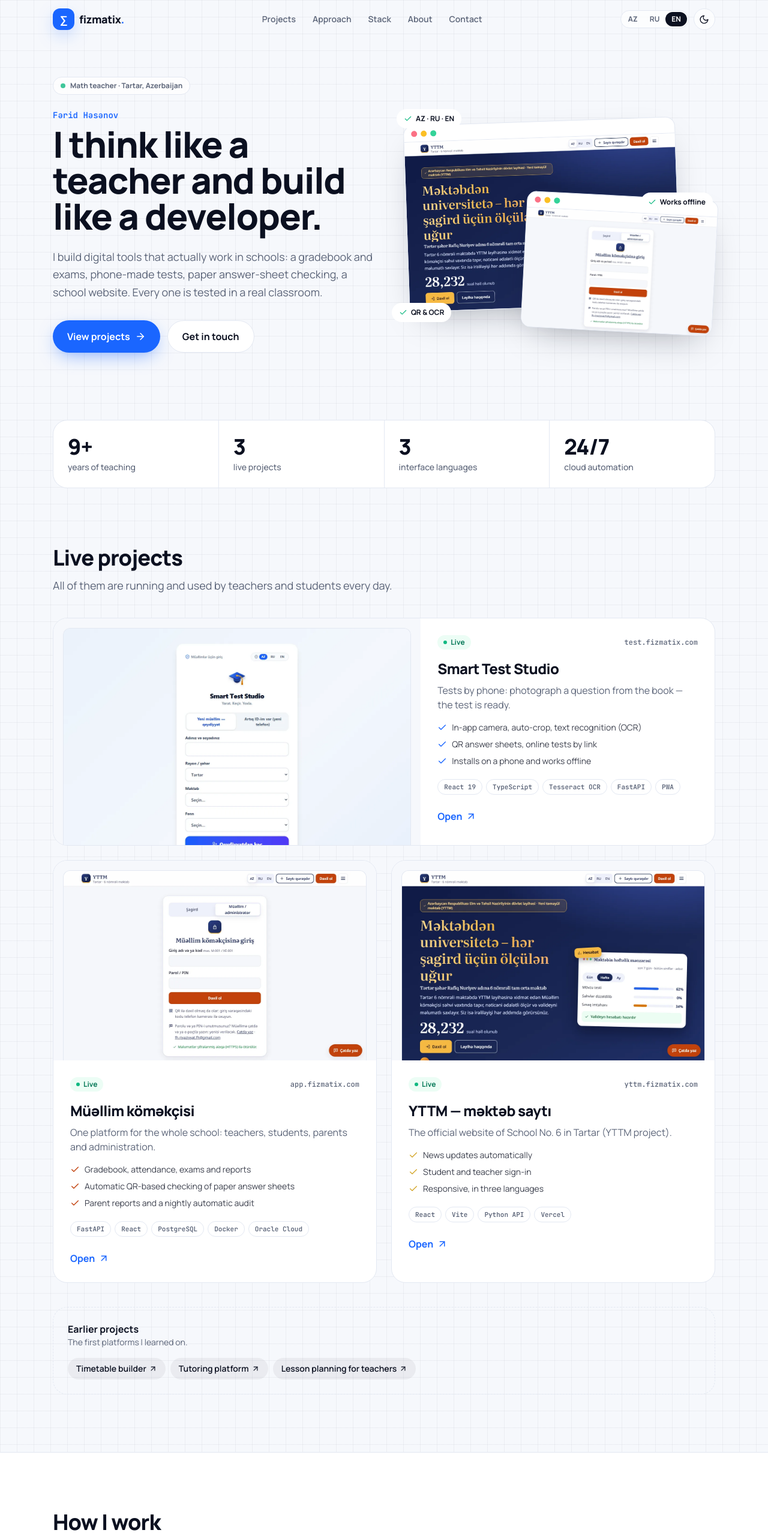
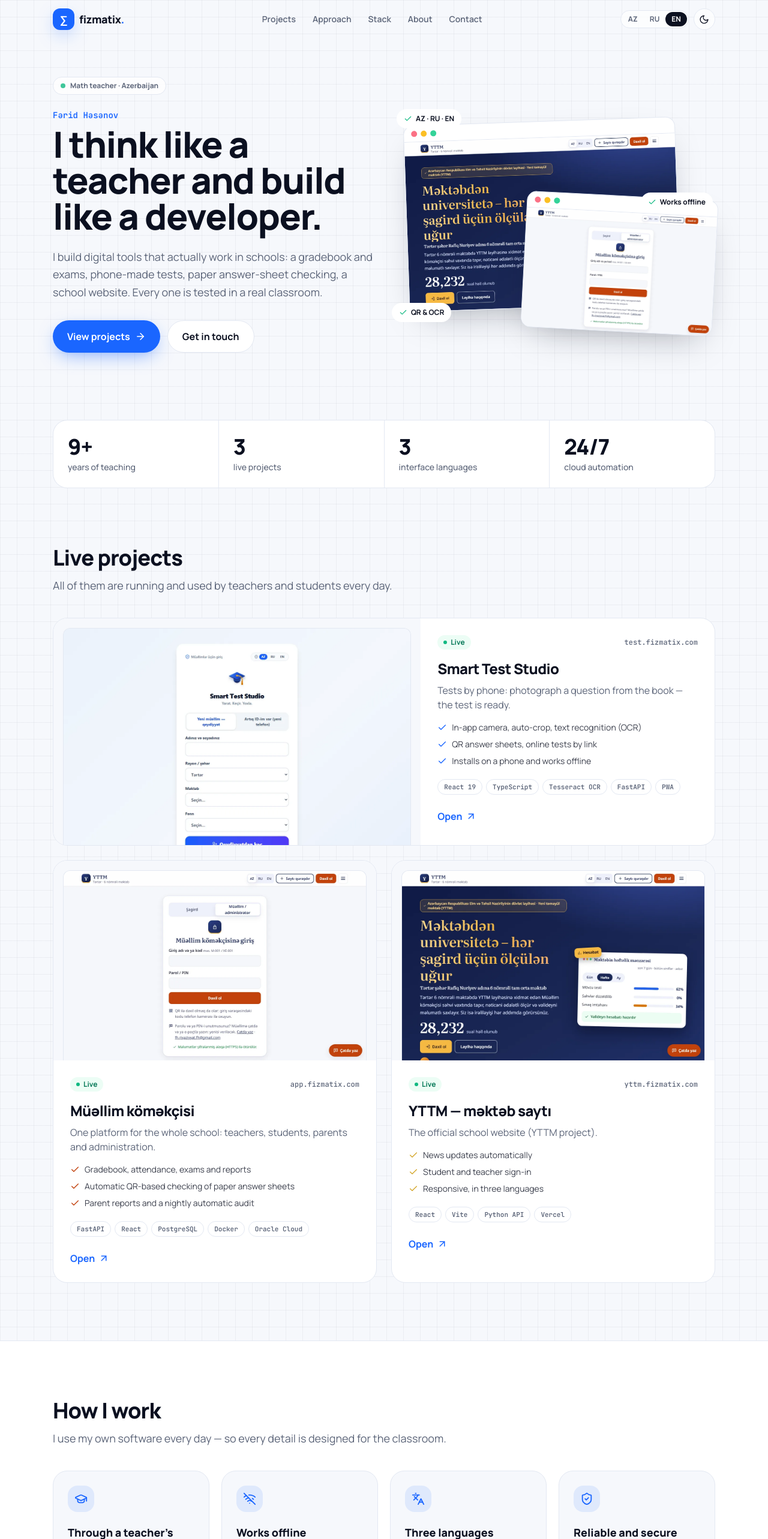
Before and after one commit to mywork2000001-ops/portfolio, a React (Vite) app: page / in a window 1280 px wide. Shown: the top 2566 px of the page at 60% size. Built offline with nearby package versions, Linux system fonts and the light colour scheme.

Commit message:
security: portfoliodan telefon, WhatsApp, məktəb nömrəsi/şəhər, illər və köhnə layihə linkləri çıxarıldı (yalnız e-poçt qalır)

```diff
--- a/src/App.tsx
+++ b/src/App.tsx
@@ -1,13 +1,13 @@
 import { useEffect, useState } from 'react'
 import {
-  ArrowRight, ArrowUpRight, Check, Mail, MessageCircle, Moon, Phone, Sun, Menu, X,
+  ArrowRight, ArrowUpRight, Check, Mail, Moon, Sun, Menu, X,
   GraduationCap, WifiOff, Languages, ShieldCheck, Layout, Server, Cloud, Wrench,
 } from 'lucide-react'
 import photo from './assets/foto.png'
 import { useLanguage } from './context/LanguageContext'
 import { useTheme } from './context/ThemeContext'
 import { languageNames, type Lang } from './i18n/translations'
-import { archive, contacts, projects, stackGroups, stats } from './data/portfolio'
+import { contacts, projects, stackGroups, stats } from './data/portfolio'
 
 const SECTIONS = ['projects', 'approach', 'stack', 'about', 'contact'] as const
 
@@ -209,17 +209,6 @@ function Projects() {
         })}
       </div>
 
-      <div className="mt-10 rounded-3xl border border-dashed border-line p-6 dark:border-white/15">
-        <p className="font-bold text-ink dark:text-white">{t.projects.archive}</p>
-        <p className="text-sm text-muted">{t.projects.archiveLead}</p>
-        <div className="mt-4 flex flex-wrap gap-2">
-          {archive.map((u, i) => (
-            <a key={u} href={u} target="_blank" rel="noreferrer" className="inline-flex items-center gap-1 rounded-full bg-ink/5 px-3.5 py-2 text-sm font-semibold text-ink transition hover:bg-ink/10 dark:bg-white/10 dark:text-white dark:hover:bg-white/15">
-              {t.archiveNames[i]} <ArrowUpRight size={14} />
-            </a>
-          ))}
-        </div>
-      </div>
     </section>
   )
 }
@@ -298,10 +287,9 @@ function About() {
           <p className="font-bold text-ink dark:text-white">{t.about.timelineTitle}</p>
           <ol className="mt-6 space-y-6 border-l-2 border-line pl-6 dark:border-white/10">
             {t.about.timeline.map((it) => (
-              <li key={it.years} className="relative">
+              <li key={it.title} className="relative">
                 <span className="absolute -left-[31px] top-1.5 h-3 w-3 rounded-full border-2 border-white bg-brand dark:border-night-card" />
-                <p className="font-mono text-xs font-semibold text-brand">{it.years}</p>
-                <p className="mt-1 font-bold text-ink dark:text-white">{it.title}</p>
+                <p className="font-bold text-ink dark:text-white">{it.title}</p>
                 <p className="text-sm text-muted">{it.place}</p>
               </li>
             ))}
@@ -324,12 +312,6 @@ function Contact() {
           <div className="mt-8 flex flex-wrap justify-center gap-3">
             <a href={`mailto:${contacts.email}`} className="inline-flex items-center gap-2 rounded-full bg-white px-6 py-3.5 font-bold text-ink transition hover:-translate-y-0.5">
               <Mail size={18} /> {t.contact.email}
-            </a>
-            <a href={contacts.whatsapp} target="_blank" rel="noreferrer" className="inline-flex items-center gap-2 rounded-full bg-[#1fa855] px-6 py-3.5 font-bold text-white transition hover:-translate-y-0.5">
-              <MessageCircle size={18} /> {t.contact.whatsapp}
-            </a>
-            <a href={`tel:${contacts.phone.replace(/\s/g, '')}`} className="inline-flex items-center gap-2 rounded-full border border-white/25 px-6 py-3.5 font-bold text-white transition hover:-translate-y-0.5">
-              <Phone size={18} /> {contacts.phone}
             </a>
           </div>
           <p className="mt-6 font-mono text-sm text-white/60">{contacts.email}</p>
--- a/src/data/portfolio.ts
+++ b/src/data/portfolio.ts
@@ -20,12 +20,6 @@ export const projects: Project[] = [
   { key: 'yttm', title: 'YTTM — məktəb saytı', url: 'https://yttm.fizmatix.com', image: yttm, stack: ['React', 'Vite', 'Python API', 'Vercel'], accent: '#d4a72c' },
 ]
 
-export const archive = [
-  'https://mekteb-cedvel-teyin.vercel.app',
-  'https://repetitor-rho.vercel.app/login',
-  'https://arti-mu.vercel.app',
-]
-
 /** Цифры — только проверяемые: учитель с 2017, 3 живых проекта, 3 языка, ночные задачи в облаке. */
 export const stats = [`${new Date().getFullYear() - 2017}+`, '3', '3', '24/7']
 
@@ -36,8 +30,7 @@ export const stackGroups: string[][] = [
   ['Tesseract OCR', 'QR / OMR', 'KaTeX', 'Claude Code'],
 ]
 
+/** Əlaqə – yalnız e-poçt (12.11.2026: telefon/WhatsApp ictimai saytdan çıxarıldı – təhlükəsizlik). */
 export const contacts = {
   email: 'mywork2000001@gmail.com',
-  phone: '+994 77 302 00 59',
-  whatsapp: 'https://wa.me/994773020059',
 }
--- a/src/i18n/translations.ts
+++ b/src/i18n/translations.ts
@@ -13,13 +13,12 @@ export interface Translation {
   theme: string
   hero: { badge: string; title: string; text: string; cta: string; contact: string; chips: [string, string, string] }
   stats: [string, string, string, string]
-  projects: { title: string; lead: string; open: string; live: string; archive: string; archiveLead: string }
+  projects: { title: string; lead: string; open: string; live: string; }
   projectText: { muellim: ProjectText; sts: ProjectText; yttm: ProjectText }
-  archiveNames: [string, string, string]
   approach: { title: string; lead: string; items: { title: string; text: string }[] }
   stack: { title: string; lead: string; groups: [string, string, string, string] }
-  about: { title: string; text: string; timelineTitle: string; timeline: { years: string; title: string; place: string }[] }
-  contact: { title: string; text: string; email: string; whatsapp: string; call: string }
+  about: { title: string; text: string; timelineTitle: string; timeline: { title: string; place: string }[] }
+  contact: { title: string; text: string; email: string }
   footer: string
 }
 
@@ -29,7 +28,7 @@ export const translations: Record<Lang, Translation> = {
     menu: 'Menyu',
     theme: 'Mövzunu dəyiş',
     hero: {
-      badge: 'Riyaziyyat müəllimi · Tərtər',
+      badge: 'Riyaziyyat müəllimi',
       title: 'Müəllim kimi düşünür, proqramçı kimi qururam.',
       text: 'Məktəb üçün real işləyən rəqəmsal alətlər hazırlayıram: elektron jurnal və imtahanlar, telefonla test yaratmaq, kağız blankların yoxlanması, məktəb saytı. Hər biri sinifdə sınaqdan keçir.',
       cta: 'Layihələrə bax',
@@ -42,8 +41,6 @@ export const translations: Record<Lang, Translation> = {
       lead: 'Hamısı işləkdir və hər gün müəllim və şagirdlər tərəfindən istifadə olunur.',
       open: 'Aç',
       live: 'Canlı',
-      archive: 'Əvvəlki layihələr',
-      archiveLead: 'Öyrəndiyim və sınadığım ilk platformalar.',
     },
     projectText: {
       muellim: {
@@ -55,11 +52,10 @@ export const translations: Record<Lang, Translation> = {
         points: ['Tətbiqdaxili kamera, avtomatik çərçivə, mətnin tanınması (OCR)', 'QR-lu blanklar, linklə onlayn test', 'Telefona quraşdırılır, internetsiz işləyir'],
       },
       yttm: {
-        desc: 'Tərtər şəhər 6 nömrəli məktəbin rəsmi saytı (YTTM layihəsi).',
+        desc: 'Məktəbin rəsmi saytı (YTTM layihəsi).',
         points: ['Xəbərlər avtomatik yenilənir', 'Şagird və müəllim girişi', 'Telefona uyğun, üç dildə'],
       },
     },
-    archiveNames: ['Dərs cədvəli qurucusu', 'Repetitor platforması', 'Müəllim üçün planlaşdırma'],
     approach: {
       title: 'Necə işləyirəm',
       lead: 'Proqramı özüm istifadə edirəm — ona görə hər detal sinif üçün düşünülüb.',
@@ -73,21 +69,19 @@ export const translations: Record<Lang, Translation> = {
     stack: { title: 'Texnologiyalar', lead: 'Müasir, sürətli və pulsuz/ucuz bulud həlləri.', groups: ['İnterfeys', 'Server', 'Bulud', 'Alətlər'] },
     about: {
       title: 'Haqqımda',
-      text: 'Təhsilimə görə enerji mühəndisiyəm, 2017-ci ildən riyaziyyat müəllimiyəm, 2025-ci ildə kompüter mühəndisliyi üzrə magistraturanı bitirmişəm. Məktəbdə dərs deyirəm və paralel olaraq məktəb üçün proqramlar hazırlayıram — ideyadan istifadəyə qədər, süni intellekt alətləri ilə.',
+      text: 'Təhsilimə görə enerji mühəndisiyəm, riyaziyyat müəllimiyəm və kompüter mühəndisliyi üzrə magistrəm. Məktəbdə dərs deyirəm və paralel olaraq məktəb üçün proqramlar hazırlayıram — ideyadan istifadəyə qədər, süni intellekt alətləri ilə.',
       timelineTitle: 'Yol',
       timeline: [
-        { years: '2023–2025', title: 'Magistratura · Kompüter mühəndisliyi', place: 'Azərbaycan Texnologiya Universiteti' },
-        { years: '2017 — indi', title: 'Riyaziyyat müəllimi', place: 'Tərtər şəhər 6 nömrəli məktəb' },
-        { years: '2012–2017', title: 'Bakalavr · Riyaziyyat müəllimliyi', place: 'Azərbaycan Dövlət Pedaqoji Universiteti' },
-        { years: '2003–2007', title: 'Bakalavr (fərqlənmə) · Energetika', place: 'Azərbaycan Dövlət Neft və Sənaye Universiteti' },
+        { title: 'Magistratura · Kompüter mühəndisliyi', place: 'Azərbaycan Texnologiya Universiteti' },
+        { title: 'Riyaziyyat müəllimi', place: 'Ümumtəhsil məktəbi' },
+        { title: 'Bakalavr · Riyaziyyat müəllimliyi', place: 'Azərbaycan Dövlət Pedaqoji Universiteti' },
+        { title: 'Bakalavr (fərqlənmə) · Energetika', place: 'Azərbaycan Dövlət Neft və Sənaye Universiteti' },
       ],
     },
     contact: {
       title: 'Birlikdə nəsə quraq?',
       text: 'Məktəbiniz və ya kursunuz üçün rəqəmsal alət lazımdırsa — yazın, danışaq.',
       email: 'E-poçt yaz',
-      whatsapp: 'WhatsApp',
-      call: 'Zəng et',
     },
     footer: 'Bütün hüquqlar qorunur.',
   },
@@ -96,7 +90,7 @@ export const translations: Record<Lang, Translation> = {
     menu: 'Меню',
     theme: 'Сменить тему',
     hero: {
-      badge: 'Учитель математики · Тертер',
+      badge: 'Учитель математики',
       title: 'Думаю как учитель, строю как разработчик.',
       text: 'Создаю цифровые инструменты, которые реально работают в школе: электронный журнал и экзамены, создание тестов телефоном, проверка бумажных бланков, сайт школы. Каждый проходит проверку в классе.',
       cta: 'Смотреть проекты',
@@ -109,8 +103,6 @@ export const translations: Record<Lang, Translation> = {
       lead: 'Все работают и каждый день используются учителями и учениками.',
       open: 'Открыть',
       live: 'Онлайн',
-      archive: 'Ранние проекты',
-      archiveLead: 'Первые платформы, на которых я учился.',
     },
     projectText: {
       muellim: {
@@ -122,11 +114,10 @@ export const translations: Record<Lang, Translation> = {
         points: ['Камера в приложении, авторамка, распознавание текста (OCR)', 'Бланки с QR, онлайн-тест по ссылке', 'Устанавливается на телефон, работает без интернета'],
       },
       yttm: {
-        desc: 'Официальный сайт школы № 6 города Тертер (проект YTTM).',
+        desc: 'Официальный сайт школы (проект YTTM).',
         points: ['Новости обновляются автоматически', 'Вход для учеников и учителей', 'Адаптивный, на трёх языках'],
       },
     },
-    archiveNames: ['Конструктор расписания', 'Платформа для репетиторов', 'Планирование для учителя'],
     approach: {
       title: 'Как я работаю',
       lead: 'Я сам пользуюсь своими программами — поэтому каждая деталь продумана для класса.',
@@ -140,21 +131,19 @@ export const translations: Record<Lang, Translation> = {
     stack: { title: 'Технологии', lead: 'Современные, быстрые и бесплатные/недорогие облачные решения.', groups: ['Интерфейс', 'Сервер', 'Облако', 'Инструменты'] },
     about: {
       title: 'Обо мне',
-      text: 'По образованию инженер-энергетик, с 2017 года — учитель математики, в 2025-м окончил магистратуру по компьютерной инженерии. Преподаю в школе и параллельно создаю программы для школы — от идеи до использования, вместе с AI-инструментами.',
+      text: 'По образованию инженер-энергетик, учитель математики, магистр компьютерной инженерии. Преподаю в школе и параллельно создаю программы для школы — от идеи до использования, вместе с AI-инструментами.',
       timelineTitle: 'Путь',
       timeline: [
-        { years: '2023–2025', title: 'Магистратура · Компьютерная инженерия', place: 'Азербайджанский технологический университет' },
-        { years: '2017 — сейчас', title: 'Учитель математики', place: 'Школа № 6 г. Тертер' },
-        { years: '2012–2017', title: 'Бакалавриат · Учитель математики', place: 'Азербайджанский государственный педагогический университет' },
-        { years: '2003–2007', title: 'Бакалавриат с отличием · Энергетика', place: 'Азербайджанский государственный университет нефти и промышленности' },
+        { title: 'Магистратура · Компьютерная инженерия', place: 'Азербайджанский технологический университет' },
+        { title: 'Учитель математики', place: 'Общеобразовательная школа' },
+        { title: 'Бакалавриат · Учитель математики', place: 'Азербайджанский государственный педагогический университет' },
+        { title: 'Бакалавриат с отличием · Энергетика', place: 'Азербайджанский государственный университет нефти и промышленности' },
       ],
     },
     contact: {
       title: 'Создадим что-нибудь вместе?',
       text: 'Нужен цифровой инструмент для школы или курсов — напишите, обсудим.',
       email: 'Написать на почту',
-      whatsapp: 'WhatsApp',
-      call: 'Позвонить',
     },
     footer: 'Все права защищены.',
   },
@@ -163,7 +152,7 @@ export const translations: Record<Lang, Translation> = {
     menu: 'Menu',
     theme: 'Toggle theme',
     hero: {
-      badge: 'Math teacher · Tartar, Azerbaijan',
+      badge: 'Math teacher · Azerbaijan',
       title: 'I think like a teacher and build like a developer.',
       text: 'I build digital tools that actually work in schools: a gradebook and exams, phone-made tests, paper answer-sheet checking, a school website. Every one is tested in a real classroom.',
       cta: 'View projects',
@@ -176,8 +165,6 @@ export const translations: Record<Lang, Translation> = {
       lead: 'All of them are running and used by teachers and students every day.',
       open: 'Open',
       live: 'Live',
-      archive: 'Earlier projects',
-      archiveLead: 'The first platforms I learned on.',
     },
     projectText: {
       muellim: {
@@ -189,11 +176,10 @@ export const translations: Record<Lang, Translation> = {
         points: ['In-app camera, auto-crop, text recognition (OCR)', 'QR answer sheets, online tests by link', 'Installs on a phone and works offline'],
       },
       yttm: {
-        desc: 'The official website of School No. 6 in Tartar (YTTM project).',
+        desc: 'The official school website (YTTM project).',
         points: ['News updates automatically', 'Student and teacher sign-in', 'Responsive, in three languages'],
       },
     },
-    archiveNames: ['Timetable builder', 'Tutoring platform', 'Lesson planning for teachers'],
     approach: {
       title: 'How I work',
       lead: 'I use my own software every day — so every detail is designed for the classroom.',
@@ -207,21 +193,19 @@ export const translations: Record<Lang, Translation> = {
     stack: { title: 'Stack', lead: 'Modern, fast and free/low-cost cloud solutions.', groups: ['Frontend', 'Backend', 'Cloud', 'Tools'] },
     about: {
       title: 'About me',
-      text: "By training I'm an energy engineer; since 2017 I've been a math teacher, and in 2025 I completed a master's in computer engineering. I teach at school and build software for schools on the side — from idea to daily use, together with AI tools.",
+      text: "By training I'm an energy engineer, a math teacher and a master of computer engineering. I teach at school and build software for schools on the side — from idea to daily use, together with AI tools.",
       timelineTitle: 'Path',
       timeline: [
-        { years: '2023–2025', title: "Master's · Computer engineering", place: 'Azerbaijan Technological University' },
-        { years: '2017 — now', title: 'Math teacher', place: 'School No. 6, Tartar' },
-        { years: '2012–2017', title: "Bachelor's · Mathematics teaching", place: 'Azerbaijan State Pedagogical University' },
-        { years: '2003–2007', title: "Bachelor's with honors · Power engineering", place: 'Azerbaijan State Oil and Industry University' },
+        { title: "Master's · Computer engineering", place: 'Azerbaijan Technological University' },
+        { title: 'Math teacher', place: 'Public school' },
+        { title: "Bachelor's · Mathematics teaching", place: 'Azerbaijan State Pedagogical University' },
+        { title: "Bachelor's with honors · Power engineering", place: 'Azerbaijan State Oil and Industry University' },
       ],
     },
     contact: {
       title: 'Shall we build something together?',
       text: 'Need a digital tool for your school or course? Write to me and let’s talk.',
       email: 'Send an email',
-      whatsapp: 'WhatsApp',
-      call: 'Call',
     },
     footer: 'All rights reserved.',
   },
```
